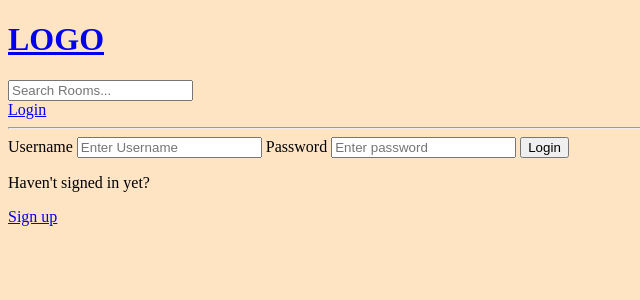
After one commit to me03ashwath/StudyCamp, a Django app: page /login/ in a window 1280 px wide. The commit adds this page. Shown: the top 300 px of the page, without its empty margins (0-640 px from the left). Run offline with Django 4.2, Linux system fonts and the light colour scheme.

Commit message:
added login function

```diff
--- a/base/templates/base/delete.html
+++ b/base/templates/base/delete.html
@@ -4,7 +4,7 @@
 
     <form action="" method="POST">
         {% csrf_token %}
-        <p>Are you sure you want to delete{{obj}}?</p>
+        <p>Are you sure you want to delete {{obj}}?</p>
         <a href="{{request.META.HTTT_REFFERER}}">Go Back</a>
         <input type="submit" value="Confirm">
     </form>
--- a/base/templates/base/home.html
+++ b/base/templates/base/home.html
@@ -33,11 +33,14 @@
     <div>
         <h5>{{room_count}} room(s) available</h5>
         <a href="{% url 'create-room' %}">Create Room</a>
+
         <div>
             {% for room in rooms %}
             <div>
+                {% if request.user == room.host %}
                 <a href="{% url 'update-room' room.id%}">Edit</a>
                 <a href="{% url 'delete-room' room.id%}">Delete</a>
+                {% endif %}
                 <span>@{{room.host.username}}</span>
                 <h5>{{room.id}} -- <a href="{% url 'room' room.id %}">{{room.name}}</a></h5>
                 <small><small>{{room.topic.name}}</small></small>
--- /dev/null
+++ b/base/templates/base/login_register.html
@@ -0,0 +1,41 @@
+{% extends 'main.html' %}
+
+{% block content %}
+
+
+<div>
+    {% if page == 'login' %}
+    <div>
+        <form action="" method="POST">
+            {% csrf_token %}
+
+            <label for="username">Username</label>
+            <input type="text" name="username" placeholder="Enter Username">
+
+            <label for="password">Password</label>
+            <input type="text" name="password" placeholder="Enter password">
+
+            <input type="submit" value="Login">
+        </form>
+
+        <p>Haven't signed in yet?</p>
+        <a href="{% url 'registerPage' %}">Sign up</a>
+    </div>
+
+    {% else %}
+    <div>
+        <form action="" method="POST">
+            {% csrf_token %}
+
+            {{form.as_p}}
+            <input type="submit" value="Register">
+        </form>
+
+        <p>already signed up?</p>
+        <a href="{% url 'loginPage' %}">Sign up</a>
+    </div>
+
+    {% endif %}
+</div>
+
+{% endblock content %}
--- a/base/urls.py
+++ b/base/urls.py
@@ -3,10 +3,13 @@ from django.urls import path
 from . import views
 
 urlpatterns = [
+    path('login/', views.loginPage, name='loginPage'),
+    path('logout/', views.logoutUser, name='logout'),
+    path('register/', views.registerPage, name='registerPage'),
     path('', views.home, name = 'home'),
     path('room/<str:pk>/', views.room, name = 'room'),
     path('create-room/', views.createRoom, name = 'create-room'),
     path('update-room/<str:pk>', views.updateRoom, name = 'update-room'),
     path('delete-room/<str:pk>', views.deleteRoom, name = 'delete-room'),
-    # path('delete-room/<str:pk>', views.deleteRoom, name = 'delete-room'),
+
 ]
--- a/base/views.py
+++ b/base/views.py
@@ -1,8 +1,59 @@
 from django.shortcuts import render, redirect
 from django.db.models import Q
+from django.contrib.auth.models import User
+from django.contrib.auth.decorators import login_required
+from django.contrib import messages
 from django.http import HttpResponse
+from django.contrib.auth import authenticate, login, logout
+from django.contrib.auth.forms import UserCreationForm
 from .models import Room, Topic
 from .forms import RoomForm
+
+def loginPage(request):
+    page = 'login'
+    if request.user.is_authenticated:
+        return redirect('home')
+
+    if request.method == 'POST':
+        username = request.POST.get('username').lower()
+        password = request.POST.get('password')
+
+        try:
+            user = User.objects.get(username=username)
+        except:
+            messages.error(request, 'User does not exist!')
+
+        user = authenticate(request, username=username, password=password)
+
+        if user is not None:
+            login(request, user)
+            return redirect('home')
+        else:
+            messages.error(request, 'Username or password does not exist')
+    context = {'page':page}
+    return render(request, 'base/login_register.html', context)
+
+def logoutUser(request):
+    logout(request)
+    return redirect('home')
+
+def registerPage(request):
+    form = UserCreationForm()
+
+
+    if request.method == 'POST':
+        form = UserCreationForm(request.POST)
+        if form.is_valid():
+            user = form.save(commit=False)
+            user.username = user.username.lower()
+            user.save()
+            login(request, user)
+            return redirect('home')
+        else:
+            messages.error(request, 'An error occured during registration')
+
+    context = {'form':form}
+    return render(request, 'base/login_register.html', context)
 
 def home(request):
     search = request.GET.get('search') if request.GET.get('search') != None else ''
@@ -25,6 +76,7 @@ def room(request, pk):
 
     return render(request, 'base/room.html',context)
 
+@login_required(login_url='/login')
 def createRoom(request):
     form = RoomForm()
     if request.method == 'POST':
@@ -36,9 +88,14 @@ def createRoom(request):
     context = {'form':form}
     return render(request, 'base/room_form.html', context)
 
+@login_required(login_url='/login')
 def updateRoom(request, pk):
     room = Room.objects.get(id=pk)
     form = RoomForm(instance=room)
+
+    if request.user != room.host:
+        return HttpResponse('You are not allowed here!')
+
     if request.method == 'POST':
         form = RoomForm(request.POST, instance=room)
         if form.is_valid:
@@ -48,8 +105,13 @@ def updateRoom(request, pk):
     context = {'form':form}
     return render(request, 'base/room_form.html', context)
 
+@login_required(login_url='/login')
 def deleteRoom(request, pk):
     room = Room.objects.get(id=pk)
+
+    if request.user != room.host:
+        return HttpResponse('You are not allowed here!')
+
     if request.method == 'POST':
         room.delete()
         return redirect('home')
--- a/templates/main.html
+++ b/templates/main.html
@@ -12,6 +12,18 @@
 <body bgcolor="#ffe4c4">
     {% include 'navbar.html' %}
 
+    {% if messages %}
+
+        <ul class="messages">
+            {% for message in messages %}
+            <li>
+                {{message}}
+            </li>
+            {% endfor %}
+        </ul>
+
+    {% endif %}
+
     {% block content %}
 
     {% endblock %}
--- a/templates/navbar.html
+++ b/templates/navbar.html
@@ -6,4 +6,13 @@
     <input type="text" name="search" placeholder="Search Rooms...">
 </form>
 
+{% if request.user.is_authenticated %}
+<p>Hello, {{request.user}}</p>
+<a href="{% url 'logout' %}">Logout</a>
+{% else %}
+<a href="{% url 'loginPage' %}">Login</a>
+{% endif %}
+
+
+
 <hr>
```
Also changed, not shown: db.sqlite3.
